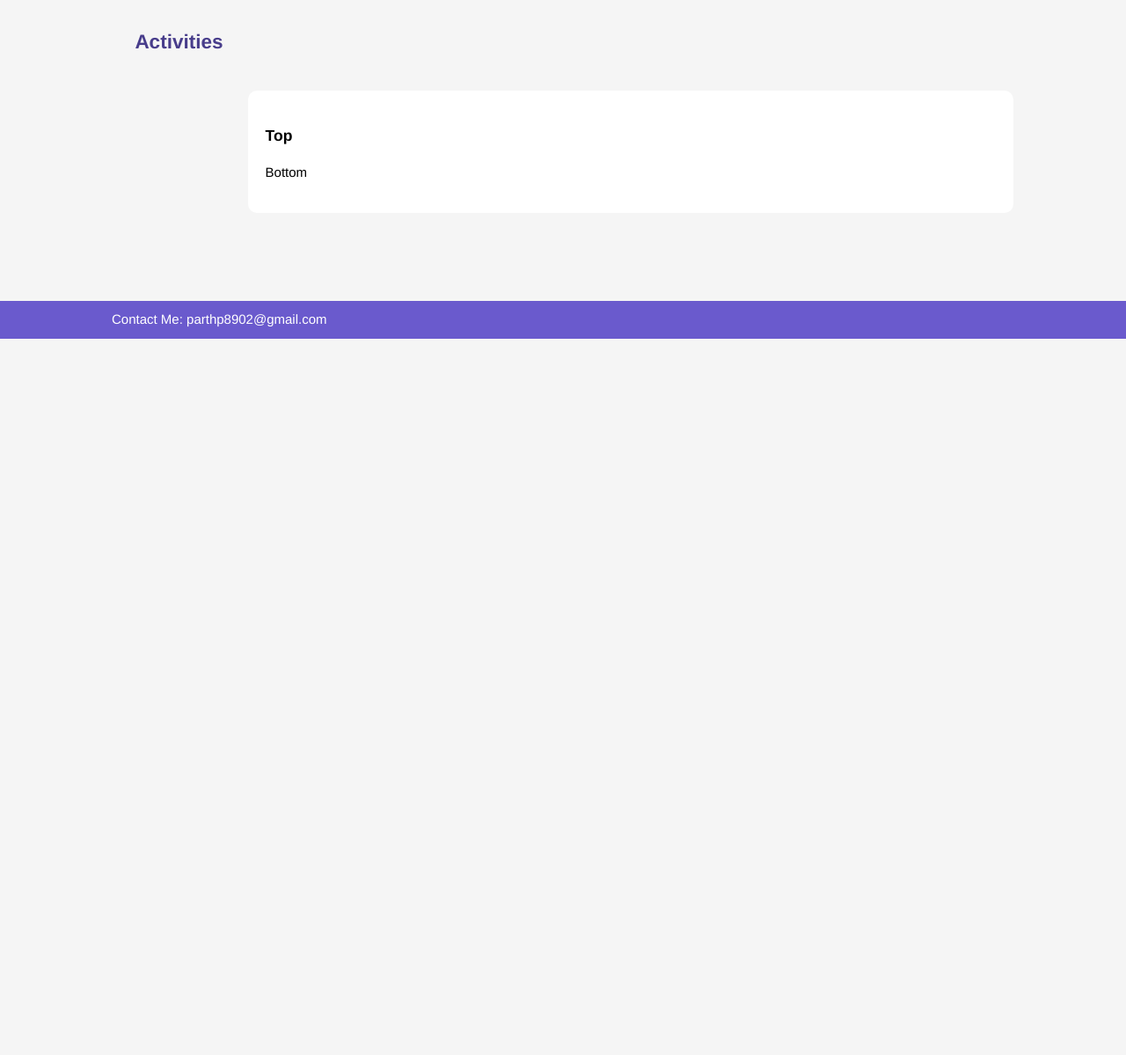
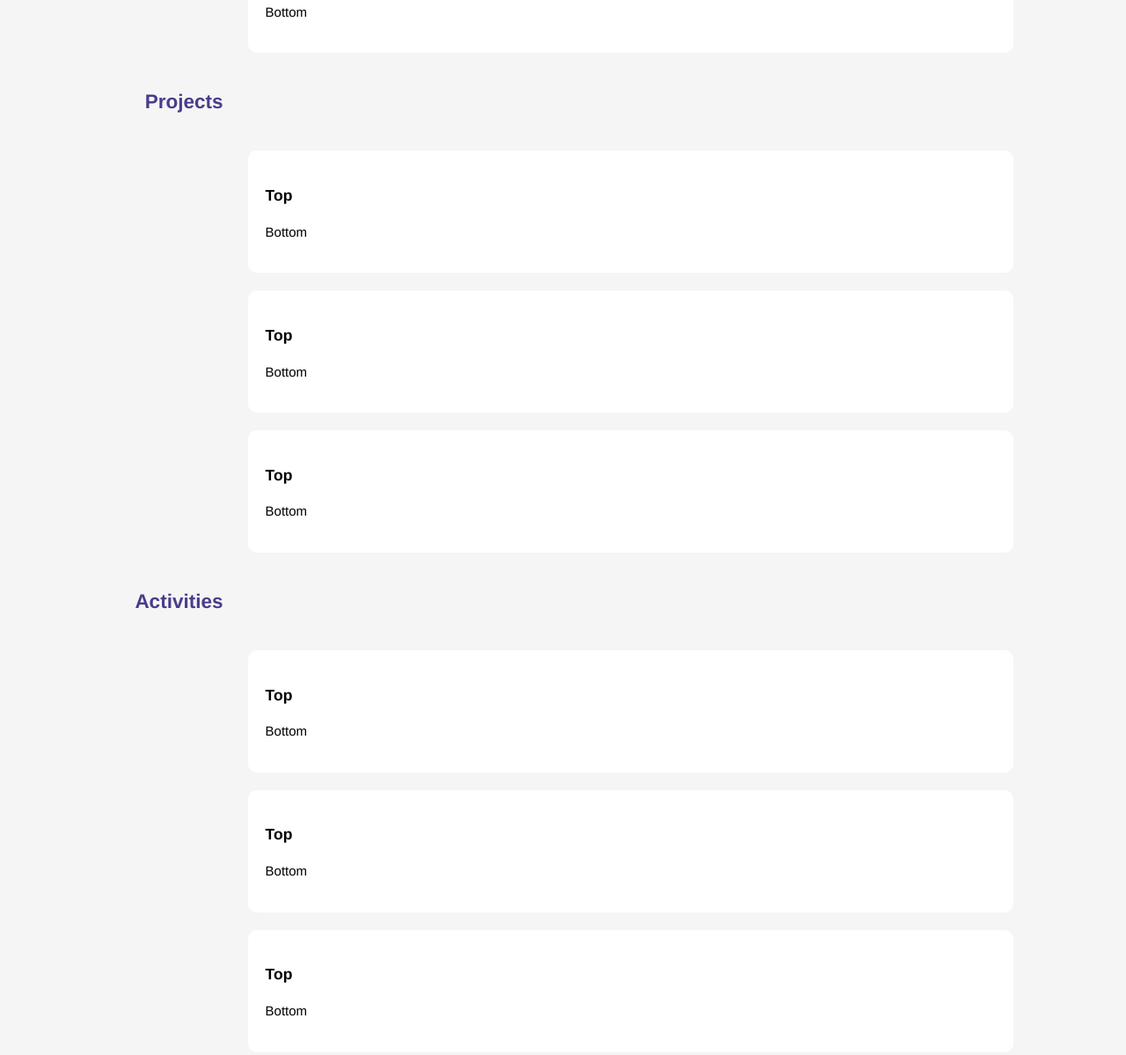
Before and after one commit to ParthC-Patel/parth64.github.io, a plain HTML site: page index.html in a window 1280 px wide. Shown: the part 1156-2355 px from the top of the page at 88% size. Before the commit the page ends 1541 px from the top, so only its background shows below. Drawn offline with Linux system fonts and the light colour scheme.

Commit message:
more tiles for testing pusposes

```diff
--- a/index.html
+++ b/index.html
@@ -40,11 +40,25 @@
 
 
 
+
+
 	<section class="tag" id="Internships"><p></p></section>
 	<section class="title">
 		<div class="container">
 			<h1> Internships </h1>
 		</div>
+	</section>
+	<section class="tile">
+		<h3>Top</h3>
+		<p>
+			Bottom
+		</p>
+	</section>
+	<section class="tile">
+		<h3>Top</h3>
+		<p>
+			Bottom
+		</p>
 	</section>
 	<section class="tile">
 		<h3>Top</h3>
@@ -65,6 +79,18 @@
 			Bottom
 		</p>
 	</section>
+	<section class="tile">
+		<h3>Top</h3>
+		<p>
+			Bottom
+		</p>
+	</section>
+	<section class="tile">
+		<h3>Top</h3>
+		<p>
+			Bottom
+		</p>
+	</section>
 
 	<section class="tag" id="Activities"><p></p></section>
 	<section class="title">
@@ -78,6 +104,22 @@
 			Bottom
 		</p>
 	</section>
+	<section class="tile">
+		<h3>Top</h3>
+		<p>
+			Bottom
+		</p>
+	</section>
+	<section class="tile">
+		<h3>Top</h3>
+		<p>
+			Bottom
+		</p>
+	</section>
+
+
+
+
 
 	<footer id="Contact">
 		<div class="container">
```
